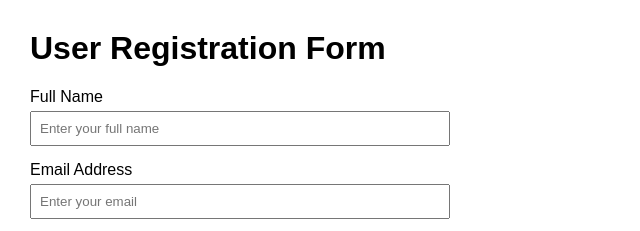
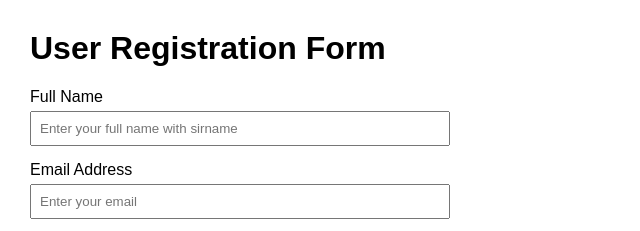
Before and after one commit to exelynt-learning-application/assignment-6652, a plain HTML site: page task2.html in a window 1280 px wide. Shown: the top 231 px of the page, 0-640 px from the left. Drawn offline with Linux system fonts and the light colour scheme.

Commit message:
add task2

```diff
--- a/task2.html
+++ b/task2.html
@@ -1,3 +1,4 @@
+
 <!DOCTYPE html>
 <html lang="en">
 <head>
@@ -48,7 +49,7 @@
     <!-- Form Section -->
     <form>
         <label for="name">Full Name</label>
-        <input type="text" id="name" name="name" placeholder="Enter your full name" required>
+        <input type="text" id="name" name="name" placeholder="Enter your full name with sirname" required>
 
         <label for="email">Email Address</label>
         <input type="email" id="email" name="email" placeholder="Enter your email" required>
@@ -79,6 +80,5 @@
             <td>rahul@example.com</td>
         </tr>
     </table>
-
 </body>
 </html>
```
